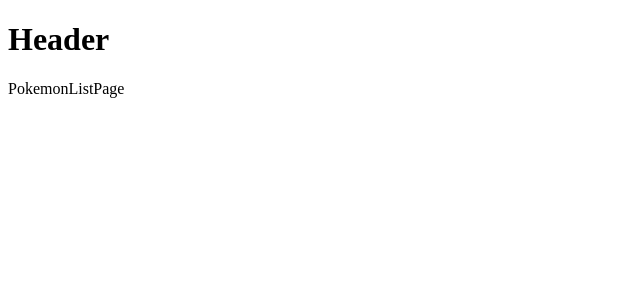
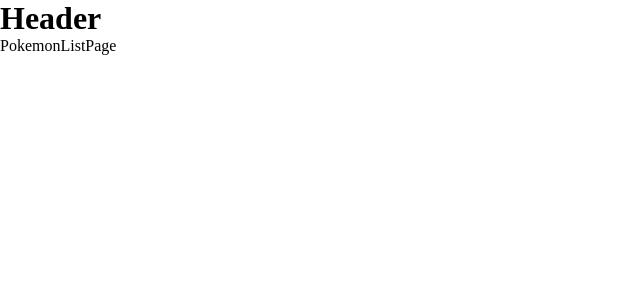
Before and after one commit to indiomedeiros/im-pokedex-SPA, a React (Vite) app: page / in a window 1280 px wide. Shown: the top 300 px of the page, without its empty margins (0-640 px from the left). Built offline with nearby package versions, Linux system fonts and the light colour scheme.

Commit message:
[styles] Adiciona estilos globais básicos

```diff
--- a/src/App.jsx
+++ b/src/App.jsx
@@ -1,13 +1,13 @@
-import Router from "./Router/Router"
+import { GlobalStyle } from "./GlobalStyles/GlobalStyles";
+import Router from "./Router/Router";
 
 const App = () => {
-
-
   return (
     <>
-      <Router/>
+      <GlobalStyle />
+      <Router />
     </>
-  )
-}
+  );
+};
 
-export default App
+export default App;
--- /dev/null
+++ b/src/GlobalStyles/GlobalStyles.jsx
@@ -0,0 +1,9 @@
+import { createGlobalStyle } from "styled-components";
+
+export const GlobalStyle = createGlobalStyle`
+   *{
+        padding: 0;
+        margin: 0;
+        box-sizing: border-box;
+   }
+`;
```
